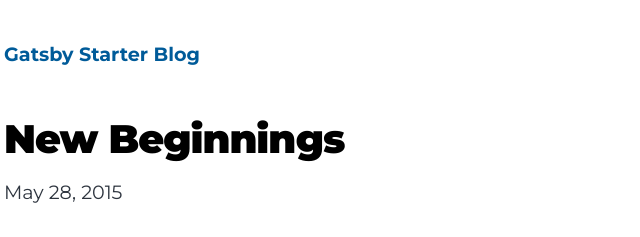
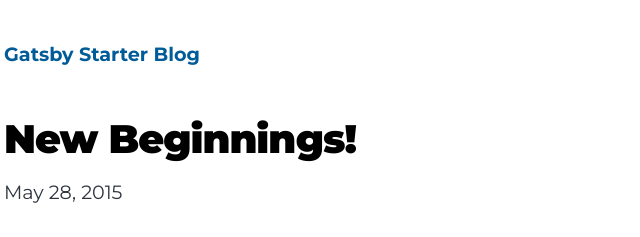
Before and after one commit to aitkenster/test-site, a Gatsby site: page /new-beginnings/ in a window 1280 px wide. Shown: the top 237 px of the page, 320-960 px from the left. Built offline with nearby package versions, Linux system fonts and the light colour scheme; Gatsby itself is replaced by a stand-in of ours.

Commit message:
Some change

```diff
--- a/content/blog/new-beginnings/index.md
+++ b/content/blog/new-beginnings/index.md
@@ -1,5 +1,5 @@
 ---
-title: New Beginnings
+title: New Beginnings!
 date: "2015-05-28T22:40:32.169Z"
 description: This is a custom description for SEO and Open Graph purposes, rather than the default generated excerpt. Simply add a description field to the frontmatter.
 ---
```
